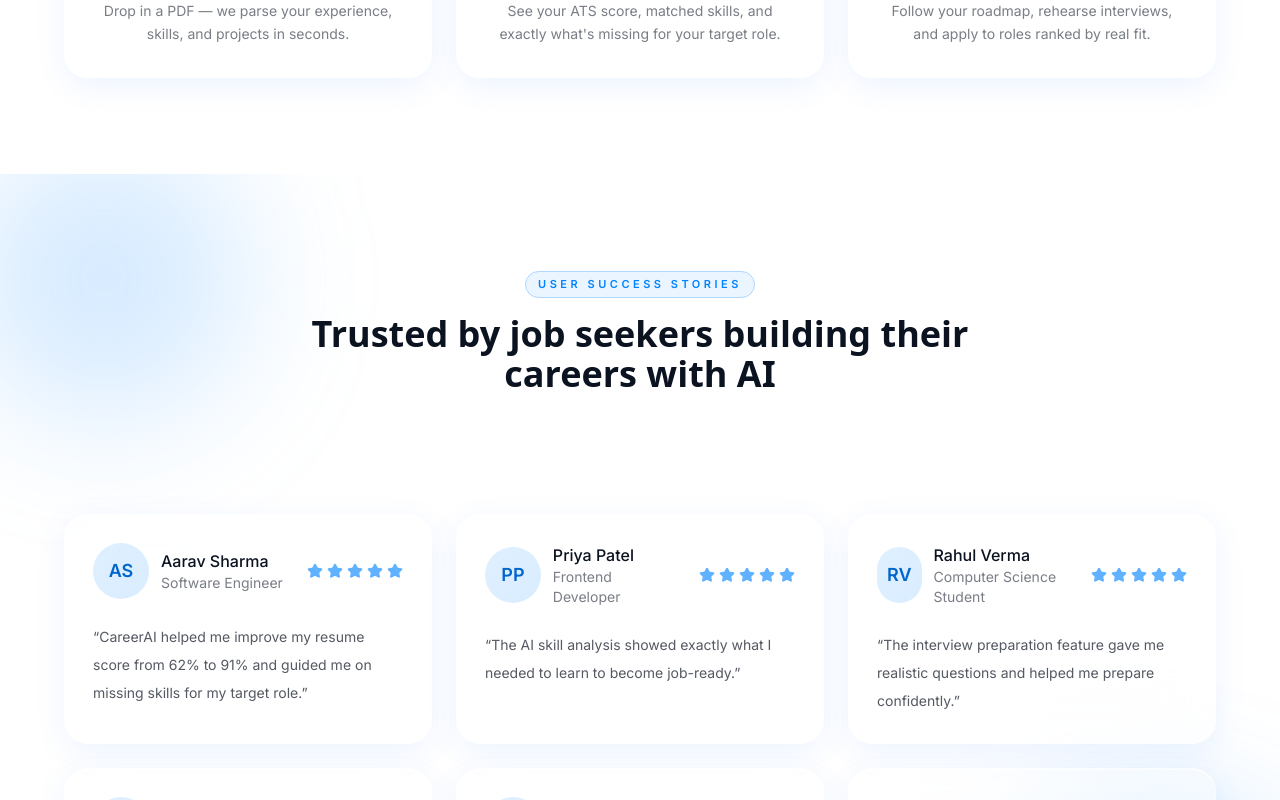
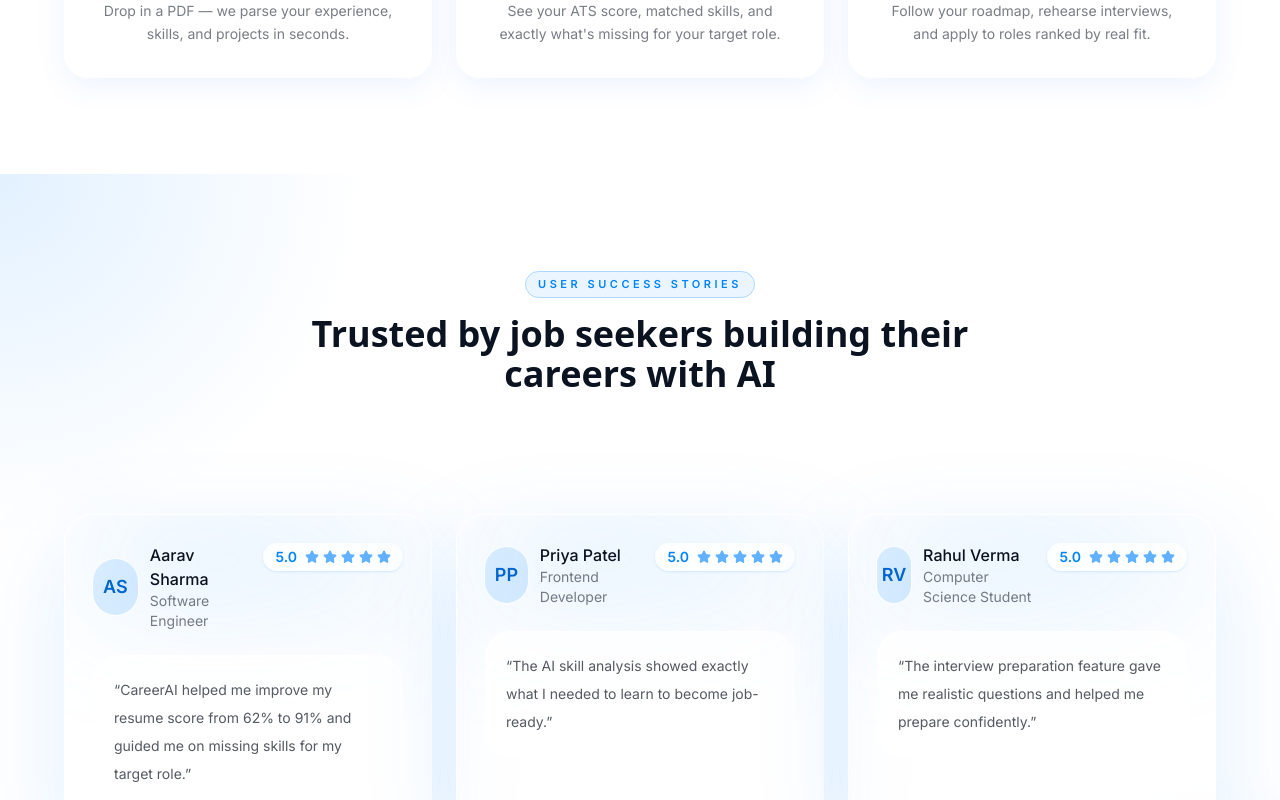
Before and after one commit to LeonRosario/AI-Resume-Career-Coach, a React (Vite) app: page / in a window 1280 px wide. Shown: the part 1960-2760 px from the top of the page. Built offline with nearby package versions, Linux system fonts and the light colour scheme; a web font is replaced by a local one.

Commit message:
Updated Testimonials.jsx to give the section a more polished premium AI career look:

```diff
--- a/src/components/Testimonials.jsx
+++ b/src/components/Testimonials.jsx
@@ -51,8 +51,7 @@ function initials(name) {
 export default function TestimonialsSection() {
   return (
     <section id="testimonials" className="relative overflow-hidden bg-white px-6 py-24">
-      <div className="pointer-events-none absolute -top-10 -left-10 h-72 w-72 rounded-full bg-[#60B1FF]/25 blur-3xl" />
-      <div className="pointer-events-none absolute -bottom-10 -right-10 h-80 w-80 rounded-full bg-[#0084FF]/20 blur-3xl" />
+      <div className="pointer-events-none absolute inset-0 bg-[radial-gradient(circle_at_top_left,_rgba(96,177,255,0.18),_transparent_22%),radial-gradient(circle_at_bottom_right,_rgba(0,132,255,0.16),_transparent_28%)]" />
 
       <div className="relative z-10 mx-auto max-w-6xl">
         <div className="text-center mx-auto mb-14 max-w-2xl">
@@ -73,15 +72,16 @@ export default function TestimonialsSection() {
               key={testimonial.name}
               initial="offscreen"
               whileInView="onscreen"
-              viewport={{ once: true, amount: 0.2 }}
-              transition={{ duration: 0.5, delay: index * 0.08, ease: [0.16, 1, 0.3, 1] }}
+              viewport={{ once: true, amount: 0.22 }}
+              transition={{ duration: 0.55, delay: index * 0.08, ease: [0.16, 1, 0.3, 1] }}
               variants={cardMotion}
-              whileHover={{ scale: 1.03, y: -4 }}
-              className="glass relative overflow-hidden rounded-glass border border-white/40 bg-white/30 p-7 shadow-glass transition-all duration-300 hover:shadow-glass-lg"
+              whileHover={{ scale: 1.035, y: -6 }}
+              className="relative overflow-hidden rounded-[28px] border border-white/50 bg-white/40 p-7 shadow-[0_28px_100px_rgba(0,132,255,0.12)] transition-all duration-300 hover:shadow-[0_32px_110px_rgba(0,132,255,0.18)]"
             >
-              <div className="flex items-center justify-between gap-4">
+              <div className="absolute inset-x-6 top-0 h-24 rounded-b-[32px] bg-gradient-to-br from-[#60B1FF]/20 to-[#0084FF]/10 blur-3xl" />
+              <div className="relative flex items-start justify-between gap-4">
                 <div className="flex items-center gap-3">
-                  <div className="flex h-14 w-14 items-center justify-center rounded-full bg-gradient-to-br from-[#60B1FF]/20 to-[#0084FF]/15 text-lg font-semibold text-primary-700">
+                  <div className="flex h-14 w-14 items-center justify-center rounded-full bg-gradient-to-br from-[#60B1FF]/20 to-[#0084FF]/15 text-lg font-semibold text-primary-700 ring-1 ring-white/60">
                     {initials(testimonial.name)}
                   </div>
                   <div>
@@ -89,18 +89,17 @@ export default function TestimonialsSection() {
                     <p className="text-sm text-ink/55">{testimonial.role}</p>
                   </div>
                 </div>
-                <div className="flex gap-1">
+                <div className="flex items-center gap-1 rounded-full bg-white/85 px-3 py-1 text-sm font-semibold text-primary-600 shadow-sm shadow-primary-200/50">
+                  <span className="mr-1">5.0</span>
                   {Array.from({ length: 5 }).map((_, starIndex) => (
-                    <Star
-                      key={starIndex}
-                      size={16}
-                      className="fill-primary-400 text-primary-400"
-                    />
+                    <Star key={starIndex} size={14} className="fill-primary-400 text-primary-400" />
                   ))}
                 </div>
               </div>
 
-              <p className="mt-6 text-sm leading-7 text-ink/70">“{testimonial.text}”</p>
+              <div className="relative mt-6 rounded-[26px] border border-white/70 bg-white/75 p-5 shadow-[inset_0_1px_0_rgba(255,255,255,0.6)]">
+                <p className="text-sm leading-7 text-ink/70">“{testimonial.text}”</p>
+              </div>
             </motion.article>
           ))}
         </div>
```
